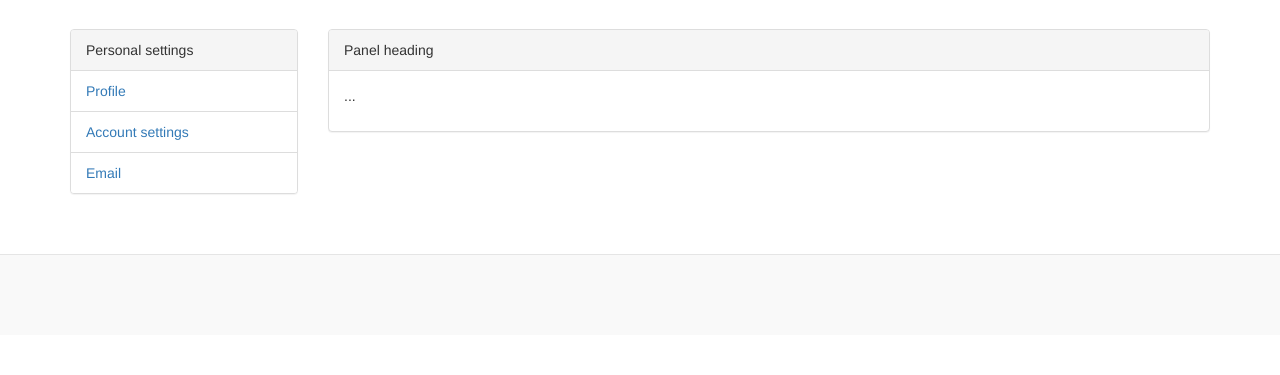
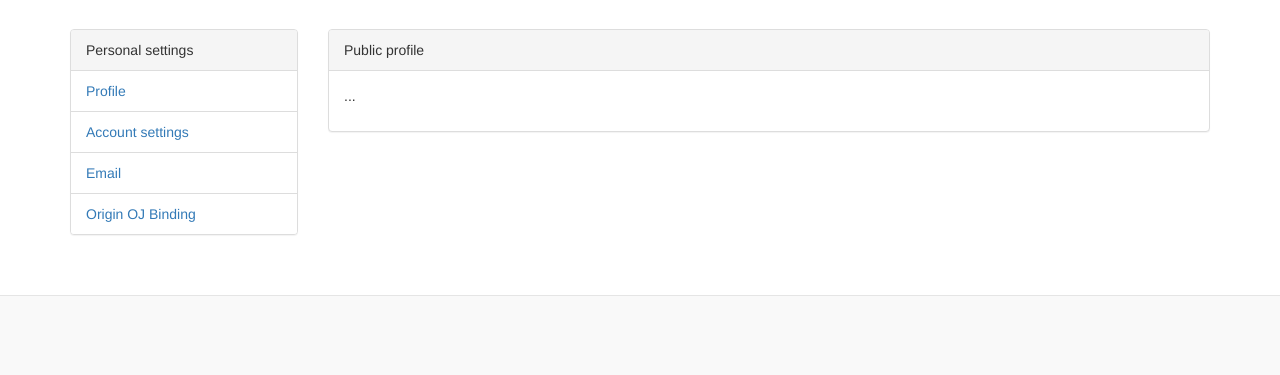
Before and after one commit to ruitian/VirtualJudge, a Flask app: page /user/profile in a window 1280 px wide. Shown: the part 51-426 px from the top of the page. Run offline with Flask 2, Linux system fonts and the light colour scheme; the visitor is signed in with stand-in values (Sample User, id 1); parts of the project's set-up code (start-up, migrations or seed data) failed here and were passed over; some libraries are stand-ins or nearby versions.

Commit message:
panel header name

```diff
--- a/VJ/templates/user/profile.html
+++ b/VJ/templates/user/profile.html
@@ -14,14 +14,14 @@
         <li class="list-group-item"><a href="#">Profile</a></li>
         <li class="list-group-item"><a href="#">Account settings</a></li>
         <li class="list-group-item"><a href="#">Email</a></li>
+        <li class="list-group-item"><a href="#">Origin OJ Binding</a></li>
       </ul>
     </div>
   </div>
   <div class="four-fifth right main">
     {% block setting_main %}
     <div class="panel panel-default">
-      <!-- Default panel contents -->
-      <div class="panel-heading">Panel heading</div>
+      <div class="panel-heading">Public profile</div>
       <div class="panel-body">
         <p>...</p>
       </div>
```
